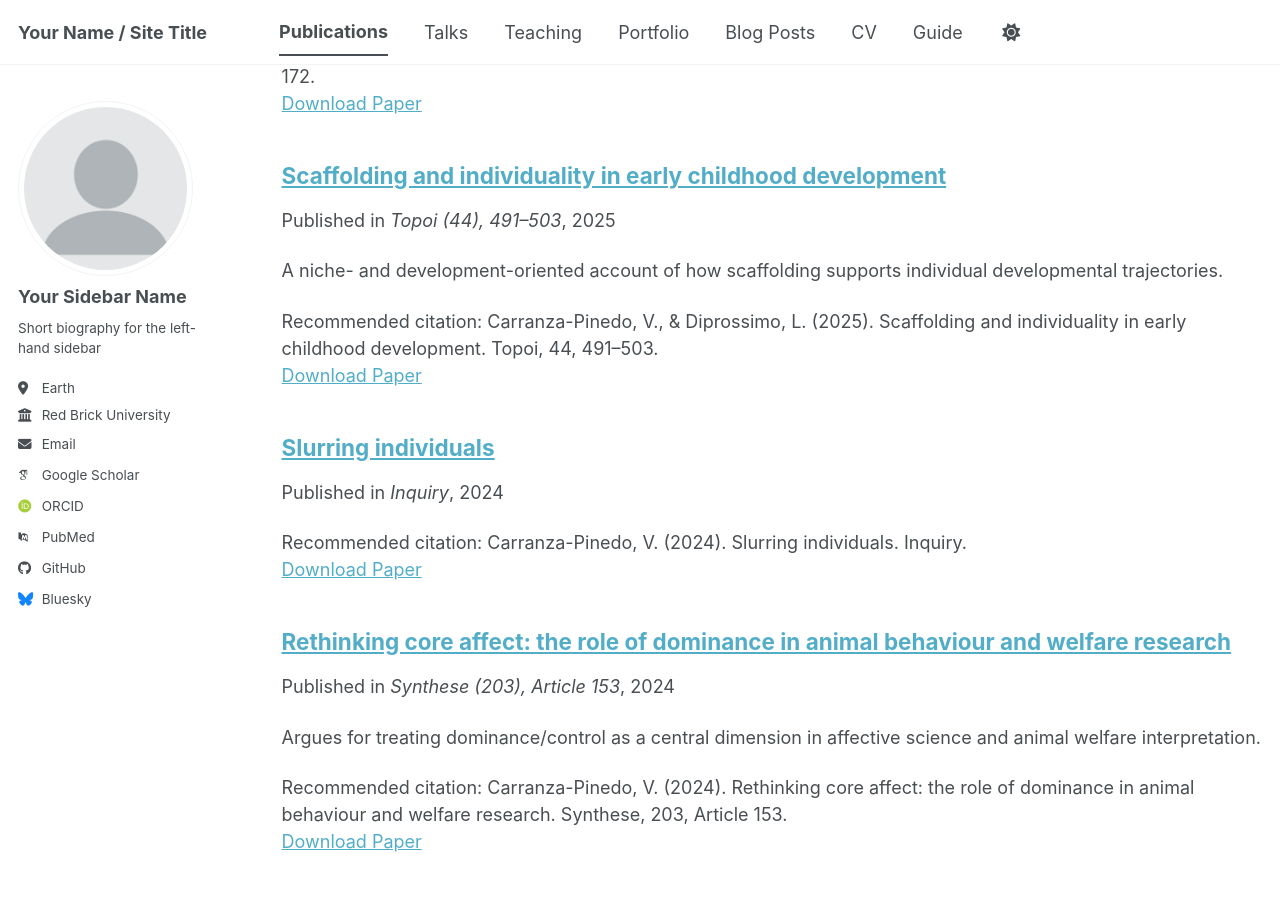
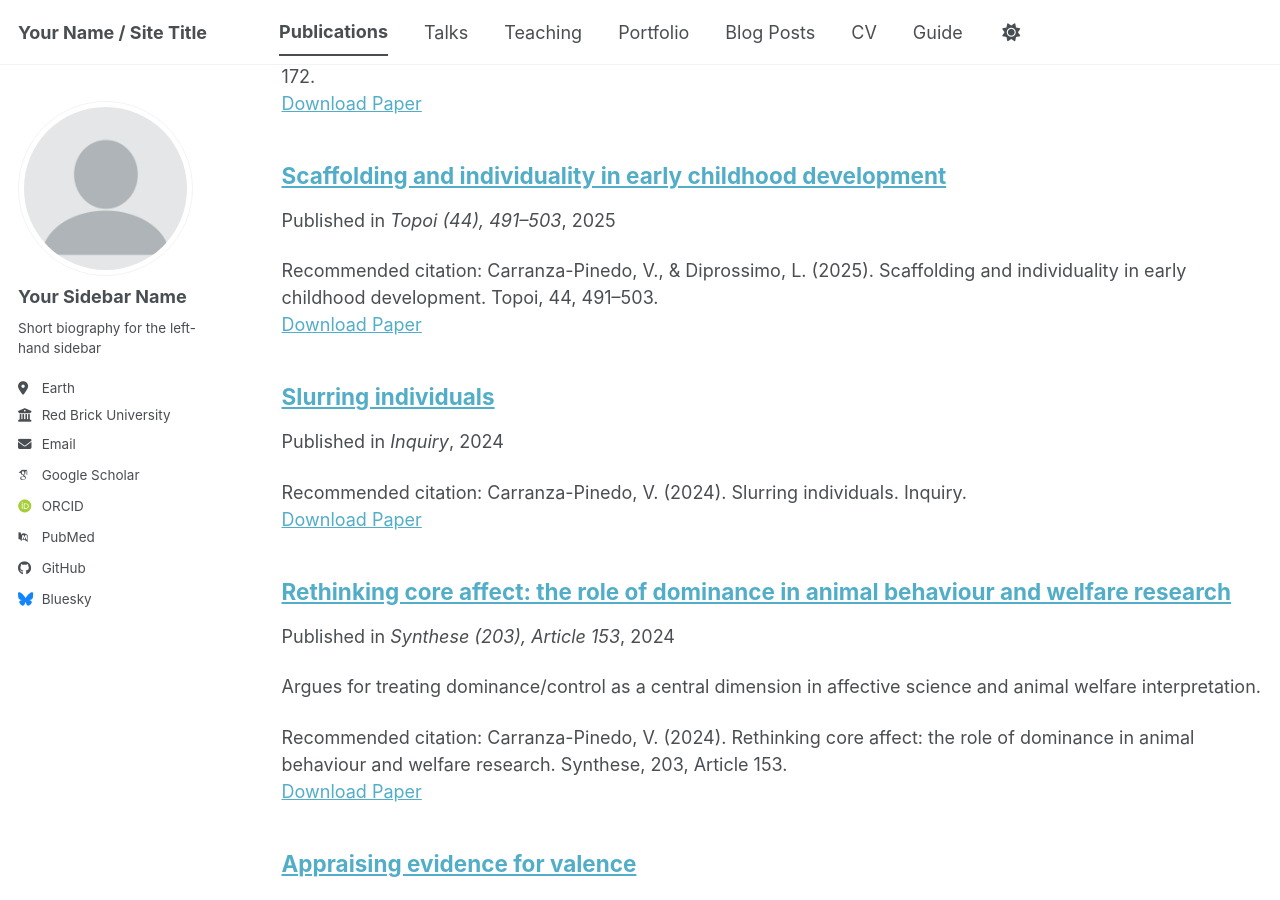
Before and after one commit to carranza-pinedo/carranza-pinedo.github.io, a Jekyll site: the page built from _pages/publications.html, in a window 1280 px wide and 900 px high, scrolled down 523 px. Built offline with Jekyll 4.4.1, drawn with Linux system fonts in a browser that asks for light colours; some web fonts are replaced; a script bundle is joined from its source files by our own code; library files that are not in the unit come from our copies.

Commit message:
Update 2025-scaffolding-and-individuality-in-early-childhood-development.md

```diff
--- a/_publications/2025-scaffolding-and-individuality-in-early-childhood-development.md
+++ b/_publications/2025-scaffolding-and-individuality-in-early-childhood-development.md
@@ -7,5 +7,4 @@ venue: "Topoi (44), 491–503"
 category: journal-articles
 paperurl: "https://link.springer.com/article/10.1007/s11245-024-10155-3"
 citation: "Carranza-Pinedo, V., & Diprossimo, L. (2025). Scaffolding and individuality in early childhood development. Topoi, 44, 491–503."
-excerpt: "A niche- and development-oriented account of how scaffolding supports individual developmental trajectories."
 ---
```
